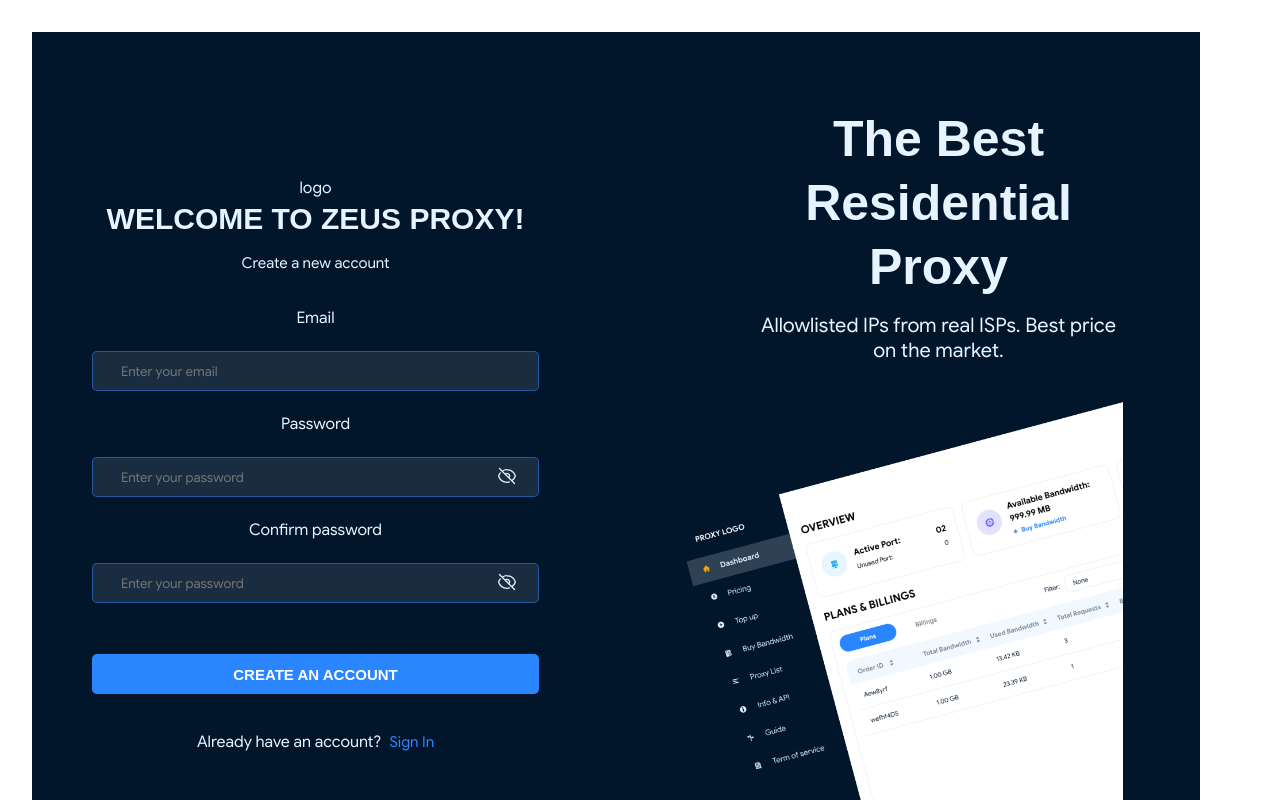
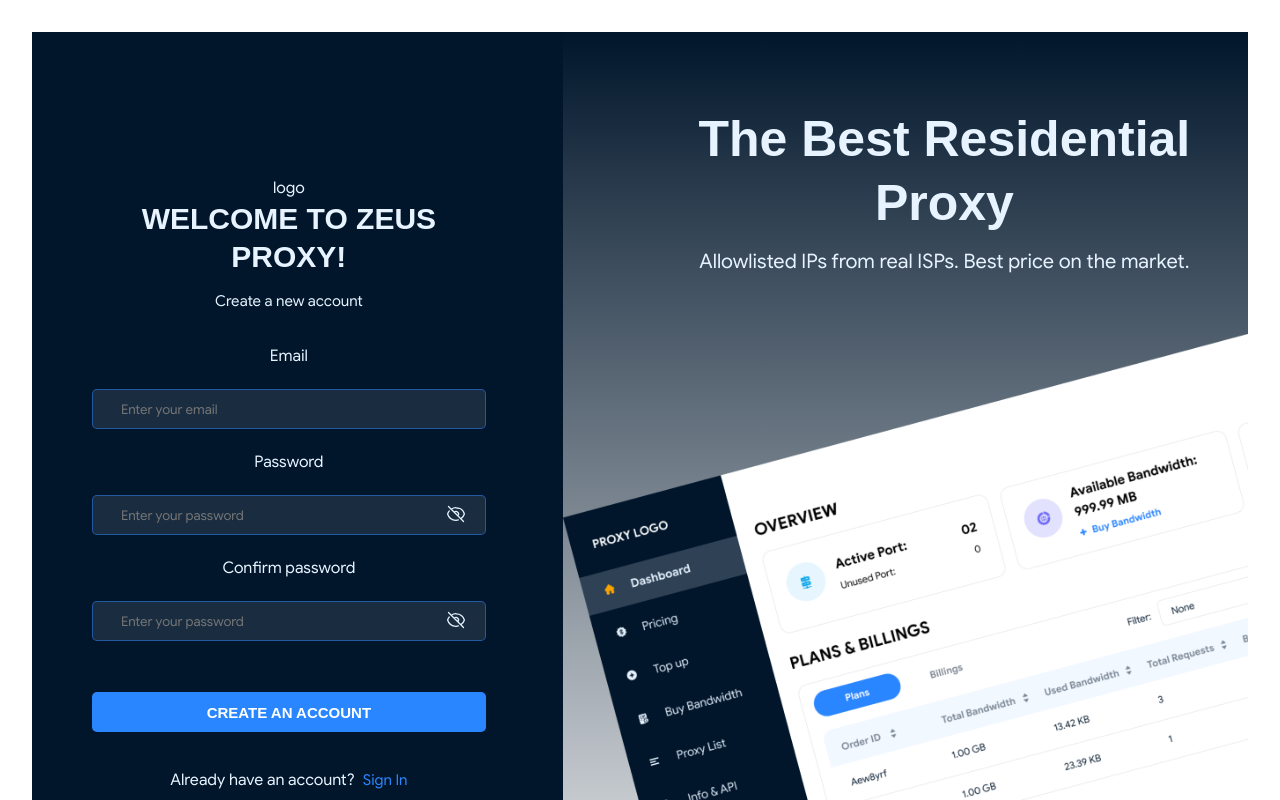
Before and after one commit to CuongCter/Proxy_Dashboard, a React (Vite) app: page /register in a window 1280 px wide. Shown: the top 800 px of the page. Built offline with nearby package versions, Linux system fonts and the light colour scheme; a web font is replaced by a local one.

Commit message:
fix banner register

```diff
--- a/src/assets/scss/components/_loginBanner.scss
+++ b/src/assets/scss/components/_loginBanner.scss
@@ -14,8 +14,8 @@
     &__describe{
         padding-left: 78px;
         font-weight: 400;
-    font-size: 20px;
-    line-height: 25px;
+        font-size: 20px;
+        line-height: 25px;
     }
     &__img{
         display: flex;
--- a/src/pages/Register.jsx
+++ b/src/pages/Register.jsx
@@ -126,7 +126,7 @@
           </div>
         </div>
       </div>
-      <div className="register__content">
+      <div className="register__banner">
         <LoginBanner></LoginBanner>
       </div>
     </div>
```
